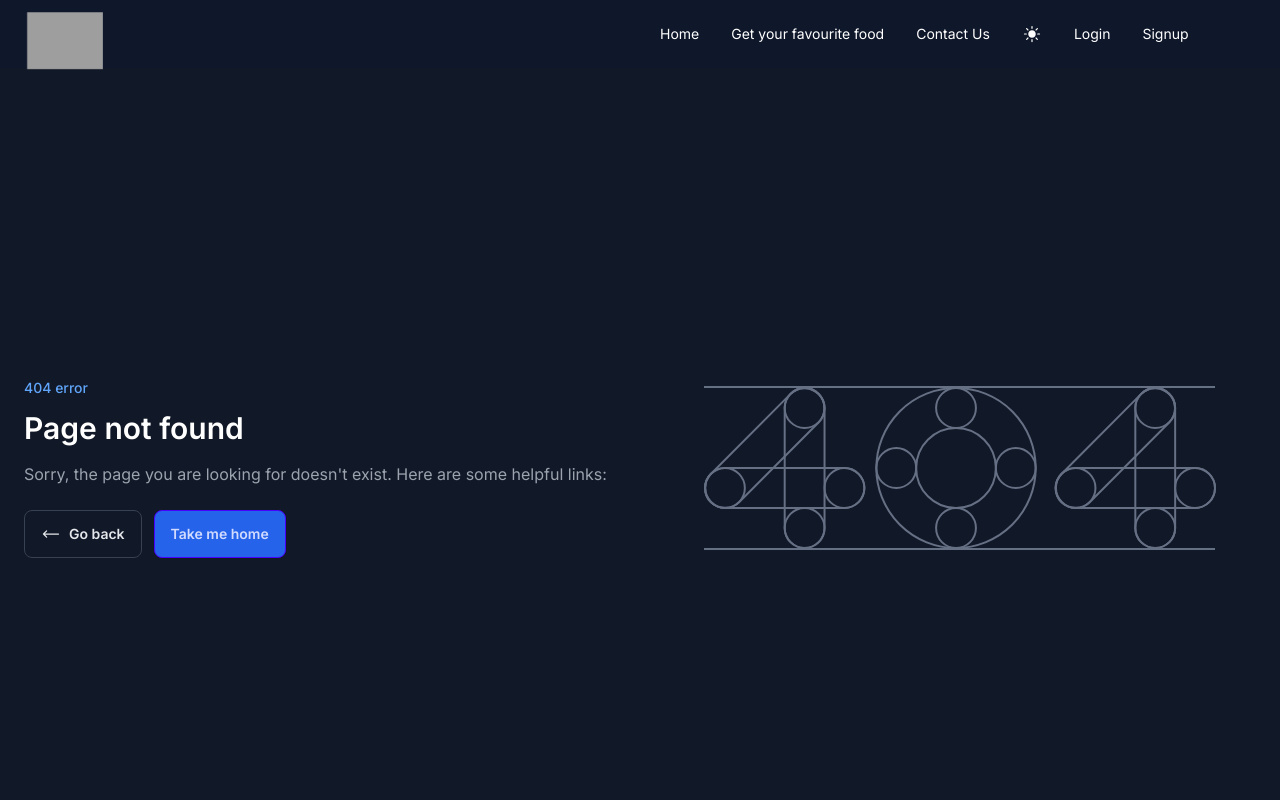
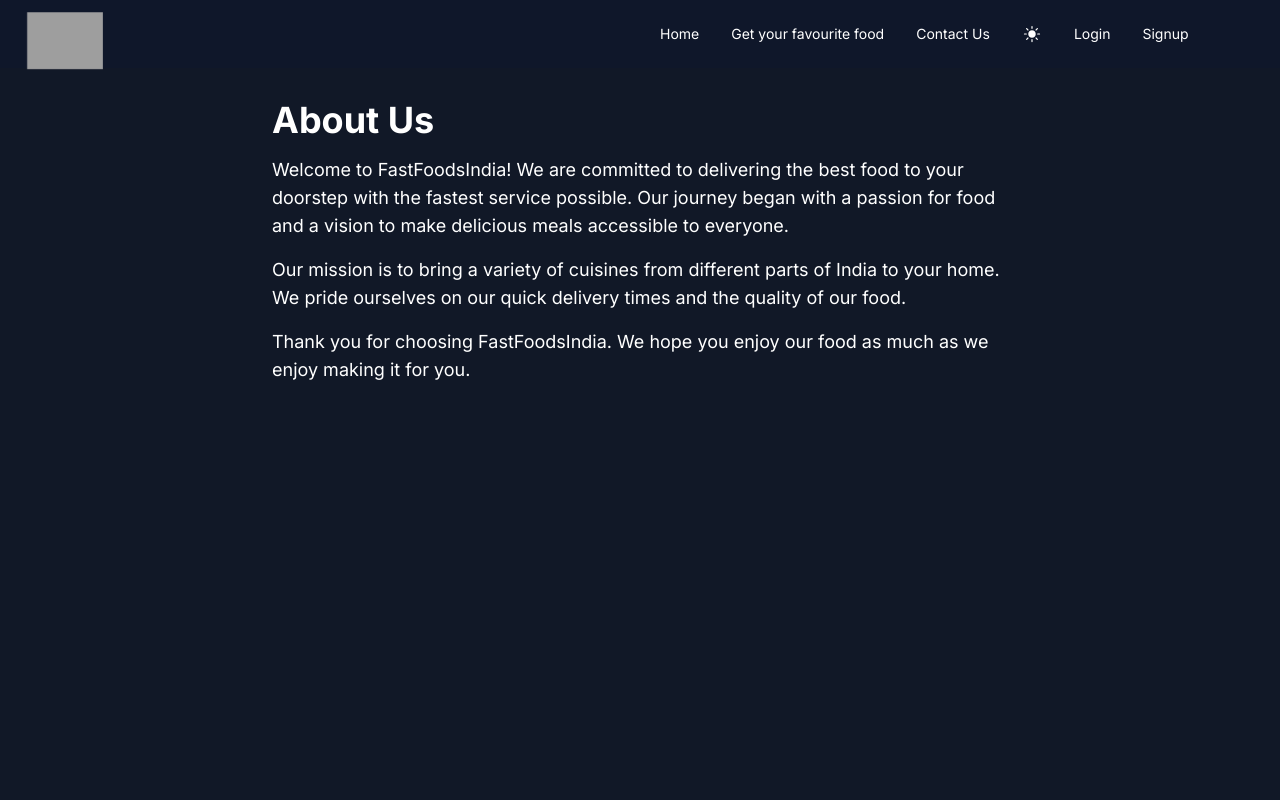
Before and after one commit to rushikeshbhand/food-ordering-webapplication-nextjs-frontend, a Next.js app: page /AboutUs in a window 1280 px wide. Before the commit this address had no page. Shown: the top 800 px of the page. Built offline with nearby package versions, Linux system fonts and the light colour scheme; grey boxes are pictures that could not be loaded.

Commit message:
create aboutus

```diff
--- /dev/null
+++ b/app/AboutUs/page.js
@@ -0,0 +1,22 @@
+// pages/about.js
+
+import React from 'react';
+
+export default function AboutUs() {
+  return (
+    <div className="min-h-screen bg-white dark:bg-gray-900 text-gray-900 dark:text-white">
+      <div className="container mx-auto max-w-3xl px-4 py-8">
+        <h1 className="text-4xl font-bold mb-4">About Us</h1>
+        <p className="text-lg">
+          Welcome to FastFoodsIndia! We are committed to delivering the best food to your doorstep with the fastest service possible. Our journey began with a passion for food and a vision to make delicious meals accessible to everyone.
+        </p>
+        <p className="mt-4 text-lg">
+          Our mission is to bring a variety of cuisines from different parts of India to your home. We pride ourselves on our quick delivery times and the quality of our food.
+        </p>
+        <p className="mt-4 text-lg">
+          Thank you for choosing FastFoodsIndia. We hope you enjoy our food as much as we enjoy making it for you.
+        </p>
+      </div>
+    </div>
+  );
+}
```
